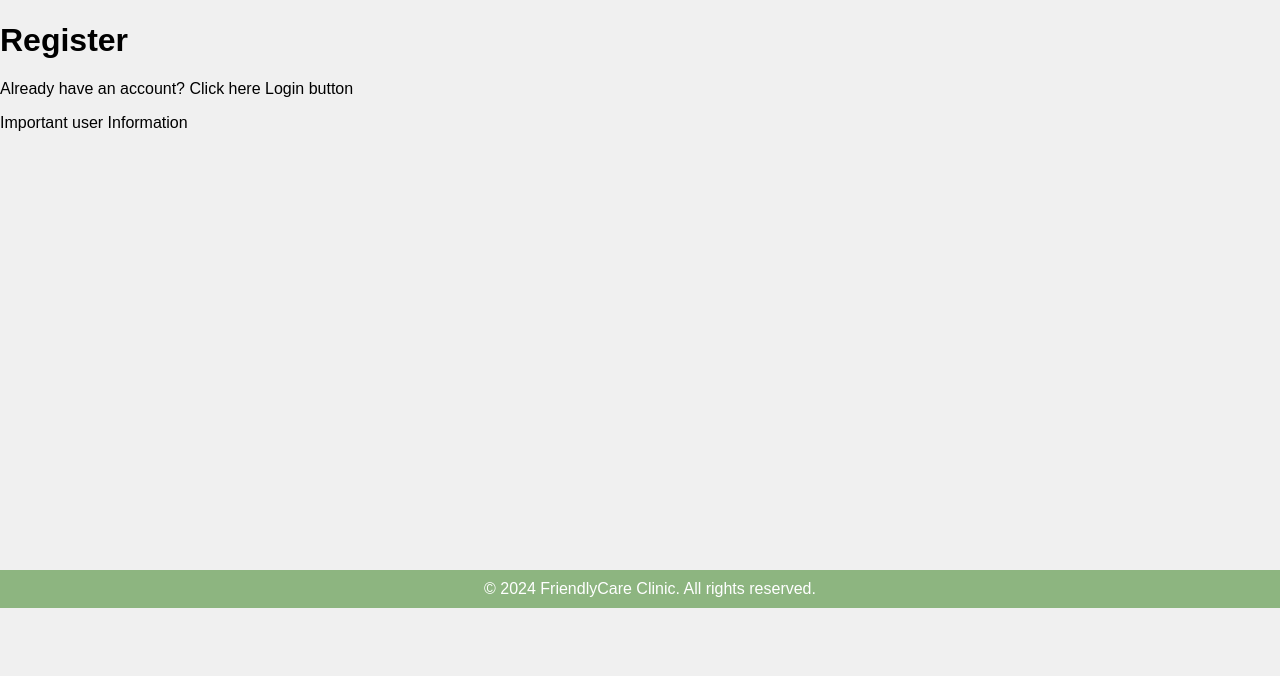
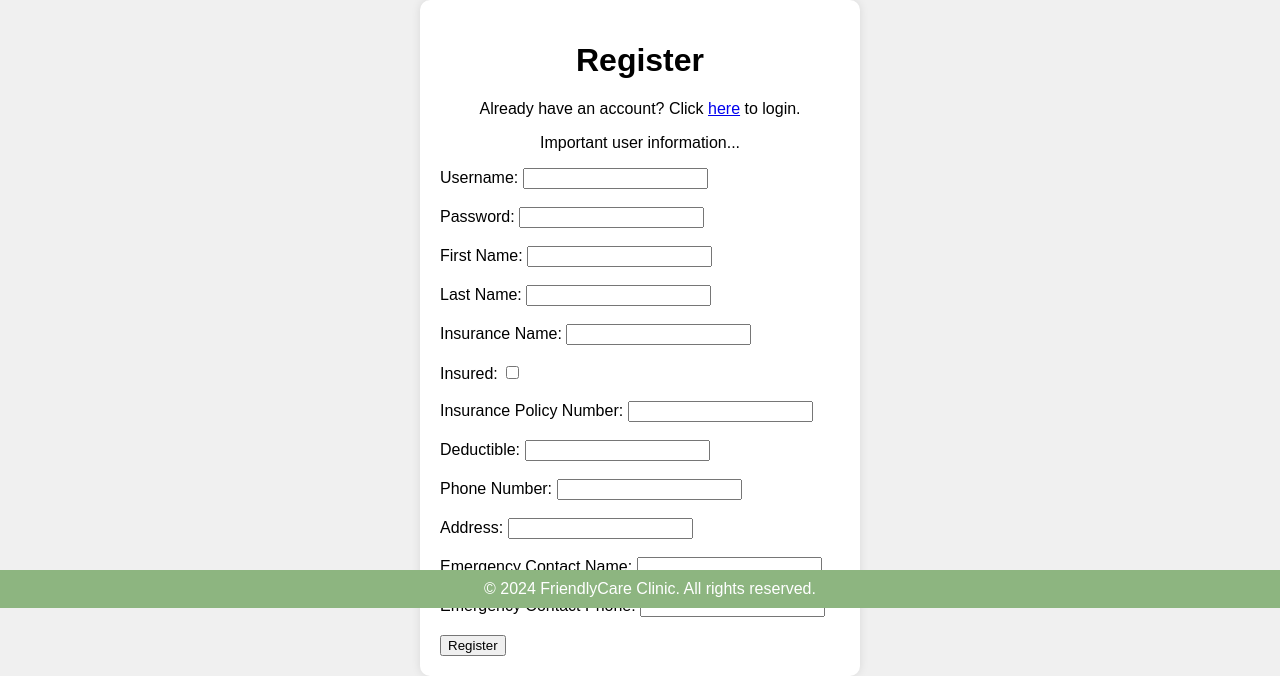
Before and after one commit to SharpeNick/SpringDBMS, a Flask app: page /register in a window 1280 px wide. Shown: the part 192-868 px from the top of the page. Before the commit the page ends 800 px from the top, so only its background shows below. Run offline with Flask 3, Linux system fonts and the light colour scheme.

Commit message:
Update register.html

```diff
--- a/templates/register.html
+++ b/templates/register.html
@@ -1,7 +1,84 @@
 {% extends "base.html" %}
 
 {% block content %}
-    <h1>Register</h1>
-    <p>Already have an account? Click here Login button</p>
-    <p>Important user Information</p>
+    <div style="max-width: 400px; margin: auto; background-color: #fff; padding: 20px; border-radius: 10px; box-shadow: 0 0 10px rgba(0, 0, 0, 0.1);">
+        <h1 style="text-align: center;">Register</h1>
+        <p style="text-align: center;">Already have an account? Click <a href="/login">here</a> to login.</p>
+        <p style="text-align: center;">Important user information...</p>
+        <form id="registerForm">
+            <label for="username">Username:</label>
+        <input type="text" id="username" name="username" required><br><br>
+
+        <label for="password">Password:</label>
+        <input type="password" id="password" name="password" required><br><br>
+
+        <label for="fname">First Name:</label>
+        <input type="text" id="fname" name="fname" required><br><br>
+
+        <label for="lname">Last Name:</label>
+        <input type="text" id="lname" name="lname" required><br><br>
+
+        <label for="insuranceName">Insurance Name:</label>
+        <input type="text" id="insuranceName" name="insuranceName" required><br><br>
+
+        <label for="covered">Insured:</label>
+        <input type="checkbox" id="covered" name="covered"><br><br>
+
+        <label for="policyNumber">Insurance Policy Number:</label>
+        <input type="text" id="policyNumber" name="policyNumber" required><br><br>
+
+        <label for="deductible">Deductible:</label>
+        <input type="number" id="deductible" name="deductible" required><br><br>
+
+        <label for="phone">Phone Number:</label>
+        <input type="tel" id="phone" name="phone" required><br><br>
+
+        <label for="address">Address:</label>
+        <input type="text" id="address" name="address"><br><br>
+
+        <label for="econtactName">Emergency Contact Name:</label>
+        <input type="text" id="econtactName" name="econtactName" required><br><br>
+
+        <label for="econtactPhone">Emergency Contact Phone:</label>
+        <input type="tel" id="econtactPhone" name="econtactPhone" required><br><br>
+
+        <input type="submit" value="Register">
+
+        </form>
+    </div>
 {% endblock %}
+
+{% block scripts %}
+    <script>
+        document.getElementById("registerForm").addEventListener("submit", function(event) {
+            event.preventDefault();
+            var username = document.getElementById("username").value;
+            var password = document.getElementById("password").value;
+
+            // Example: Send registration information to backend for processing
+            // Replace this with your actual backend endpoint
+            fetch("/register_user", {
+                method: "POST",
+                headers: {
+                    "Content-Type": "application/json"
+                },
+                body: JSON.stringify({
+                    username: username,
+                    password: password
+                })
+            })
+            .then(response => {
+                if (response.ok) {
+                    alert("Registration successful! Please login.");
+                    window.location.href = "/login"; // Redirect to login page after successful registration
+                } else {
+                    alert("Registration failed. Please try again later.");
+                }
+            })
+            .catch(error => {
+                console.error("Error registering user:", error);
+                alert("An error occurred while registering. Please try again later.");
+            });
+        });
+    </script>
+{% endblock %}
```
